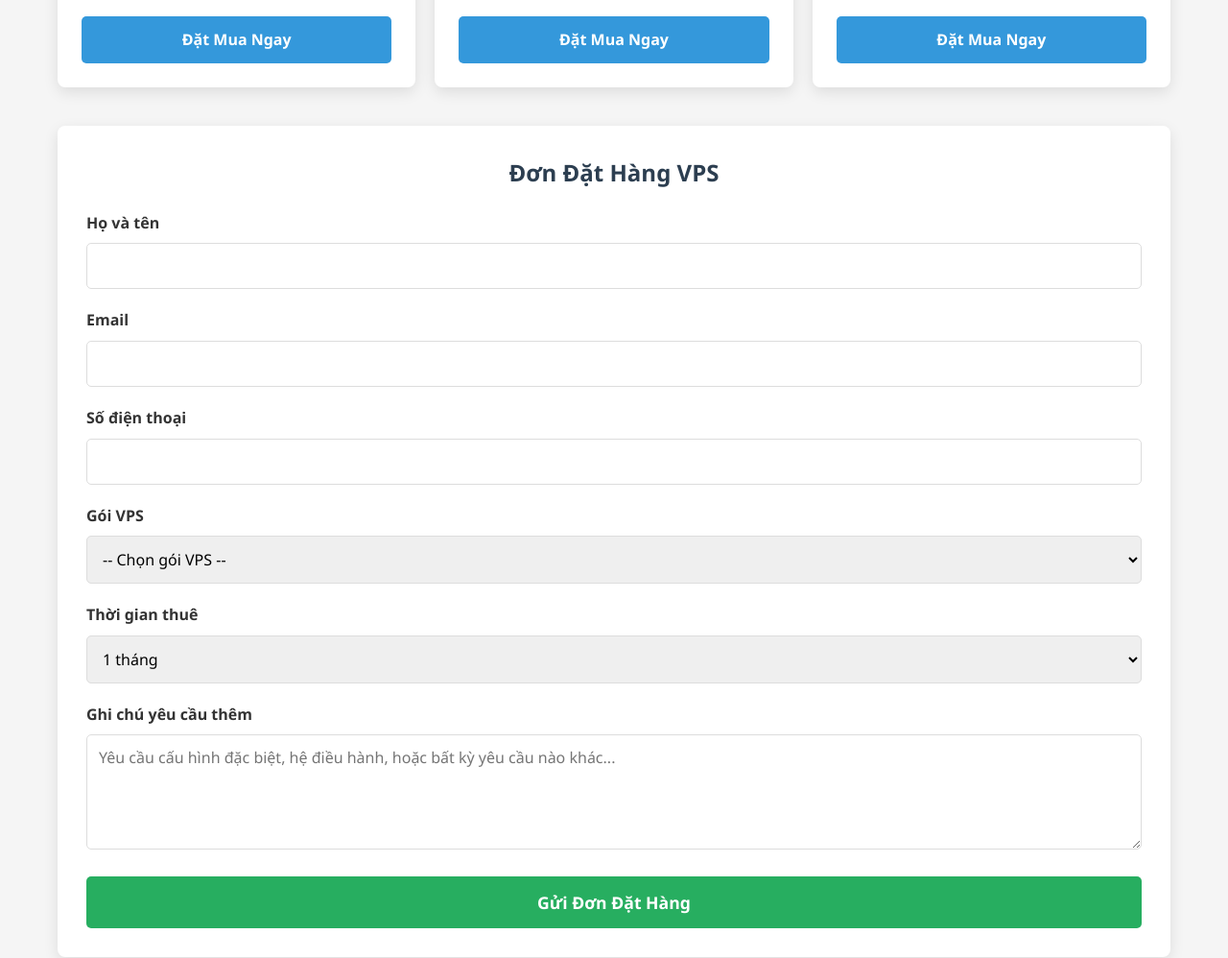
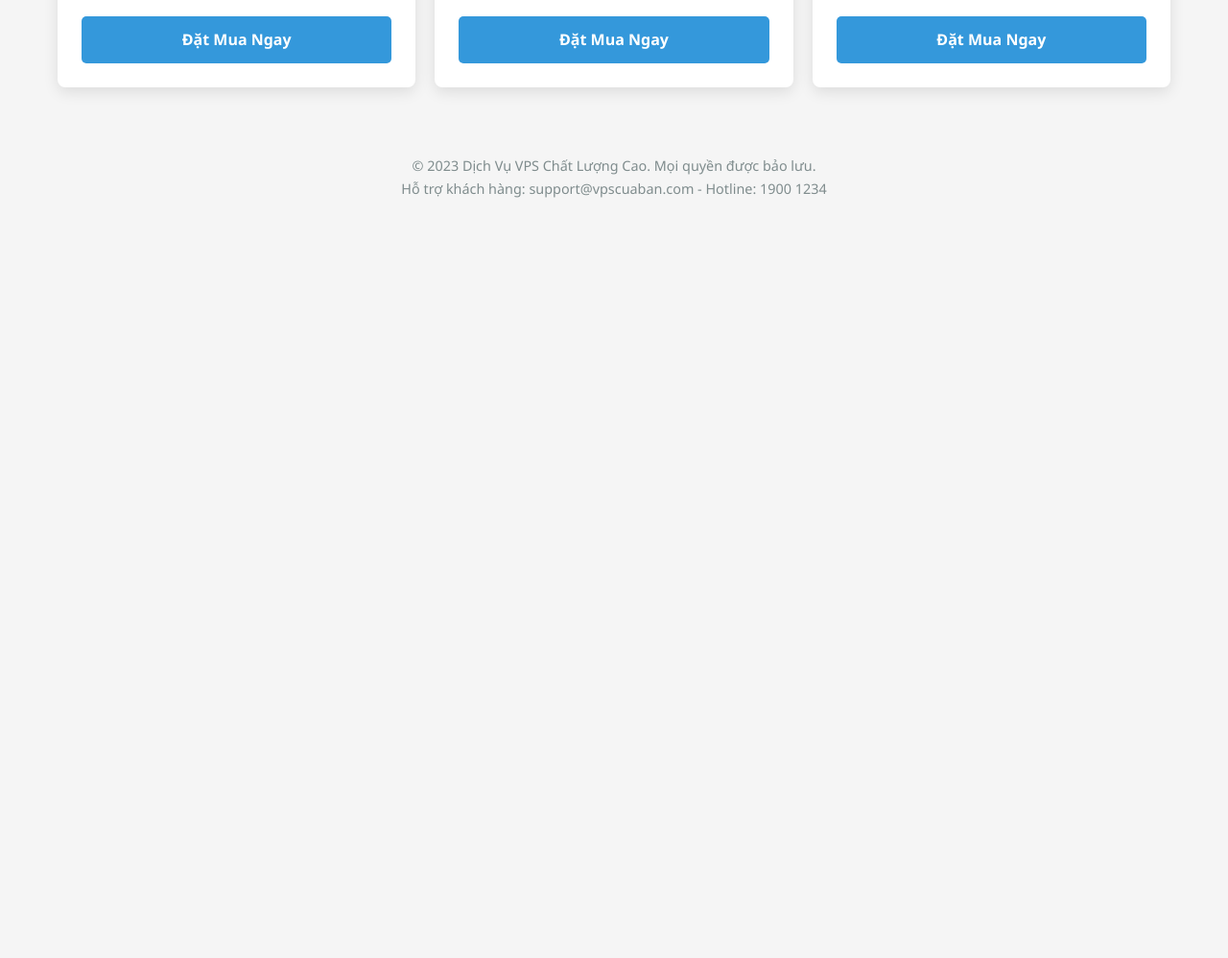
Before and after one commit to longdz137/myvps, a plain HTML site: page index.html in a window 1280 px wide. Shown: the part 602-1600 px from the top of the page at 96% size. After the commit the page ends 850 px from the top, so only its background shows below. Drawn offline with Linux system fonts and the light colour scheme.

Commit message:
index.html

```diff
--- a/index.html
+++ b/index.html
@@ -133,48 +133,6 @@
             text-align: center;
         }
 
-        .form-group {
-            margin-bottom: 20px;
-        }
-
-        .form-group label {
-            display: block;
-            margin-bottom: 8px;
-            font-weight: 600;
-        }
-
-        .form-group input,
-        .form-group select,
-        .form-group textarea {
-            width: 100%;
-            padding: 12px;
-            border: 1px solid #ddd;
-            border-radius: 5px;
-            font-size: 1rem;
-        }
-
-        .form-group textarea {
-            height: 120px;
-            resize: vertical;
-        }
-
-        .submit-btn {
-            background: #27ae60;
-            color: white;
-            border: none;
-            padding: 15px 30px;
-            font-size: 1.1rem;
-            border-radius: 5px;
-            cursor: pointer;
-            width: 100%;
-            font-weight: bold;
-            transition: background 0.3s ease;
-        }
-
-        .submit-btn:hover {
-            background: #219653;
-        }
-
         /* Footer */
         footer {
             text-align: center;
@@ -215,7 +173,7 @@
                     <li>1 IPv4 Address</li>
                     <li>Hỗ trợ 24/7</li>
                 </ul>
-                <a href="#order" class="btn">Đặt Mua Ngay</a>
+                <a href="payment.html?plan=VPS Cơ Bản&price=499000" class="btn">Đặt Mua Ngay</a>
             </div>
 
             <div class="plan">
@@ -229,7 +187,7 @@
                     <li>1 IPv4 Address</li>
                     <li>Hỗ trợ 24/7</li>
                 </ul>
-                <a href="#order" class="btn">Đặt Mua Ngay</a>
+                <a href="payment.html?plan=VPS Nâng Cao&price=899000" class="btn">Đặt Mua Ngay</a>
             </div>
 
             <div class="plan">
@@ -243,62 +201,8 @@
                     <li>2 IPv4 Addresses</li>
                     <li>Hỗ trợ 24/7 VIP</li>
                 </ul>
-                <a href="#order" class="btn">Đặt Mua Ngay</a>
+                <a href="payment.html?plan=VPS Doanh Nghiệp&price=1499000" class="btn">Đặt Mua Ngay</a>
             </div>
-        </div>
-
-        <div id="order" class="order-form">
-            <h2>Đơn Đặt Hàng VPS</h2>
-            <form action="https://formsubmit.co/your-email@example.com" method="POST">
-                <input type="hidden" name="_subject" value="Đơn đặt hàng VPS mới">
-                <input type="hidden" name="_template" value="table">
-                <input type="hidden" name="_captcha" value="false">
-
-                <div class="form-group">
-                    <label for="name">Họ và tên</label>
-                    <input type="text" id="name" name="name" required>
-                </div>
-
-                <div class="form-group">
-                    <label for="email">Email</label>
-                    <input type="email" id="email" name="email" required>
-                </div>
-
-                <div class="form-group">
-                    <label for="phone">Số điện thoại</label>
-                    <input type="tel" id="phone" name="phone" required>
-                </div>
-
-                <div class="form-group">
-                    <label for="plan">Gói VPS</label>
-                    <select id="plan" name="plan" required>
-                        <option value="">-- Chọn gói VPS --</option>
-                        <option value="VPS Cơ Bản - 499.000đ/tháng">VPS Cơ Bản - 499.000đ/tháng</option>
-                        <option value="VPS Nâng Cao - 899.000đ/tháng">VPS Nâng Cao - 899.000đ/tháng</option>
-                        <option value="VPS Doanh Nghiệp - 1.499.000đ/tháng">VPS Doanh Nghiệp - 1.499.000đ/tháng</option>
-                        <option value="Khác (Ghi rõ trong ghi chú)">Khác (Ghi rõ trong ghi chú)</option>
-                    </select>
-                </div>
-
-                <div class="form-group">
-                    <label for="duration">Thời gian thuê</label>
-                    <select id="duration" name="duration" required>
-                        <option value="1 tháng">1 tháng</option>
-                        <option value="3 tháng">3 tháng (Giảm 5%)</option>
-                        <option value="6 tháng">6 tháng (Giảm 10%)</option>
-                        <option value="12 tháng">12 tháng (Giảm 15%)</option>
-                    </select>
-                </div>
-
-                <div class="form-group">
-                    <label for="notes">Ghi chú yêu cầu thêm</label>
-                    <textarea id="notes" name="notes" placeholder="Yêu cầu cấu hình đặc biệt, hệ điều hành, hoặc bất kỳ yêu cầu nào khác..."></textarea>
-                </div>
-
-                <input type="hidden" name="_next" value="https://yourwebsite.com/thank-you.html">
-
-                <button type="submit" class="submit-btn">Gửi Đơn Đặt Hàng</button>
-            </form>
         </div>
 
         <footer>
```
